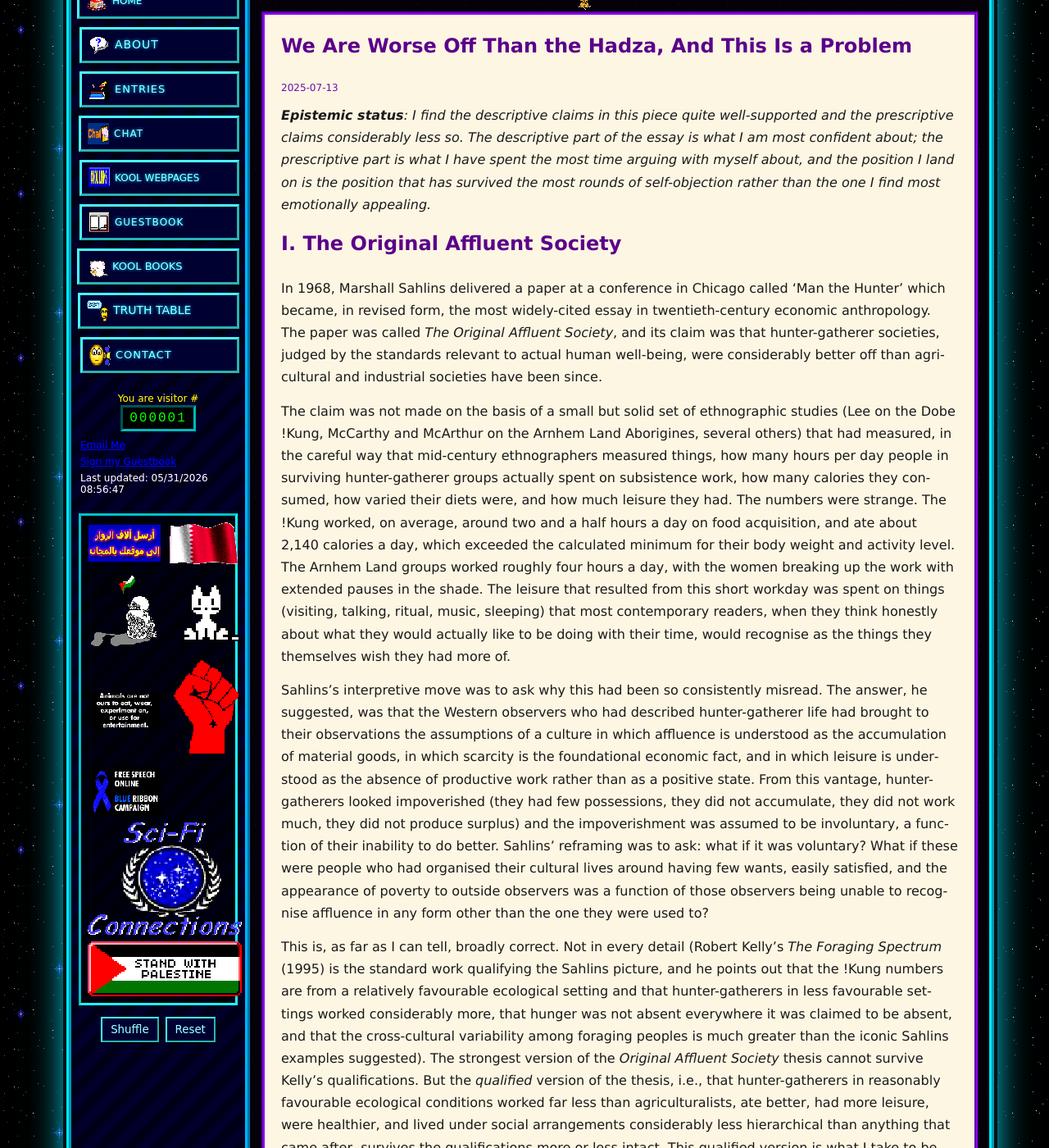
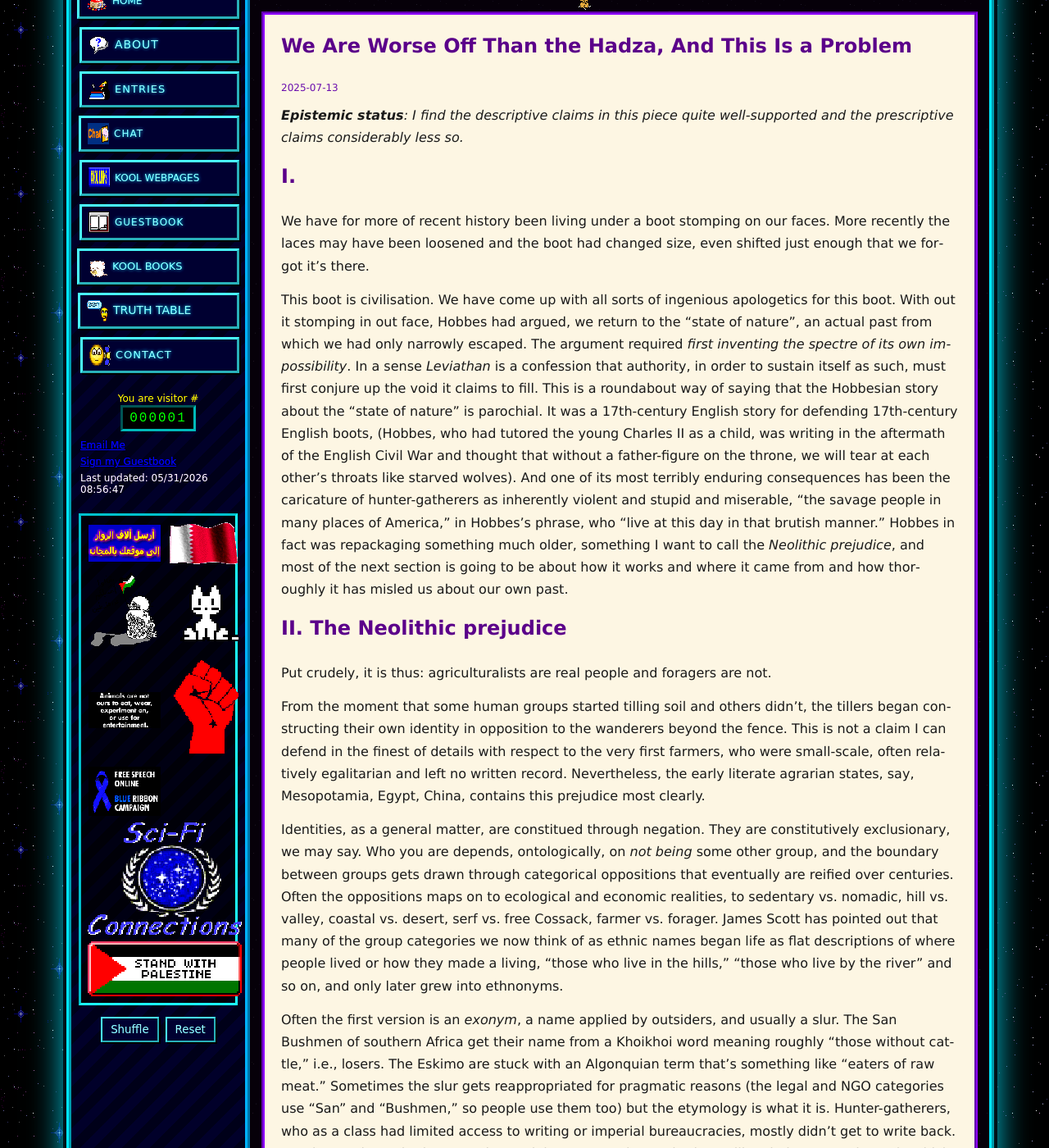
Before and after one commit to Catofminerva/Catofminerva.github.io, a Jekyll site: the page built from _posts/2025-07-13-primitivism.md, in a window 1280 px wide and 1400 px high, scrolled down 201 px. Shown: the whole window at 82% size. Built offline with Jekyll 4.4.1, drawn with Linux system fonts in a browser that asks for light colours; comment, search, counter and statistics services are not loaded; some of the changed text lies outside the part shown.

Commit message:
Update 2025-07-13-primitivism.md

```diff
--- a/_posts/2025-07-13-primitivism.md
+++ b/_posts/2025-07-13-primitivism.md
@@ -5,19 +5,41 @@
 ---
 
 
-***Epistemic status**: I find the descriptive claims in this piece quite well-supported and the prescriptive claims considerably less so. The descriptive part of the essay is what I am most confident about; the prescriptive part is what I have spent the most time arguing with myself about, and the position I land on is the position that has survived the most rounds of self-objection rather than the one I find most emotionally appealing.*
+***Epistemic status**: I find the descriptive claims in this piece quite well-supported and the prescriptive claims considerably less so.*
 
-## I. The Original Affluent Society
+## I.
 
-In 1968, Marshall Sahlins delivered a paper at a conference in Chicago called ‘Man the Hunter’ which became, in revised form, the most widely-cited essay in twentieth-century economic anthropology. The paper was called *The Original Affluent Society*, and its claim was that hunter-gatherer societies, judged by the standards relevant to actual human well-being, were considerably better off than agricultural and industrial societies have been since.
+We have for more of recent history been living under a boot stomping on our faces. More recently the laces may have been loosened and the boot had changed size, even shifted just enough that we forgot it's there.
 
-The claim was not made on the basis of a small but solid set of ethnographic studies (Lee on the Dobe !Kung, McCarthy and McArthur on the Arnhem Land Aborigines, several others) that had measured, in the careful way that mid-century ethnographers measured things, how many hours per day people in surviving hunter-gatherer groups actually spent on subsistence work, how many calories they consumed, how varied their diets were, and how much leisure they had. The numbers were strange. The !Kung worked, on average, around two and a half hours a day on food acquisition, and ate about 2,140 calories a day, which exceeded the calculated minimum for their body weight and activity level. The Arnhem Land groups worked roughly four hours a day, with the women breaking up the work with extended pauses in the shade. The leisure that resulted from this short workday was spent on things (visiting, talking, ritual, music, sleeping) that most contemporary readers, when they think honestly about what they would actually like to be doing with their time, would recognise as the things they themselves wish they had more of.
+This boot is civilisation. We have come up with all sorts of ingenious apologetics for this boot. With out it stomping in out face, Hobbes had argued, we return to the "state of nature", an actual past from which we had only narrowly escaped. The argument required *first inventing the spectre of its own impossibility*. In a sense *Leviathan* is a confession that authority, in order to sustain itself as such, must first conjure up the void it claims to fill. This is a roundabout way of saying that the Hobbesian story about the "state of nature" is parochial. It was a 17th-century English story for defending 17th-century English boots, (Hobbes, who had tutored the young Charles II as a child, was writing in the aftermath of the English Civil War and thought that without a father-figure on the throne, we will tear at each other's throats like starved wolves). And one of its most terribly enduring consequences has been the caricature of hunter-gatherers as inherently violent and stupid and miserable, "the savage people in many places of America," in Hobbes's phrase, who "live at this day in that brutish manner." Hobbes in fact was repackaging something much older, something I want to call the *Neolithic prejudice*, and most of the next section is going to be about how it works and where it came from and how thoroughly it has misled us about our own past.
 
-Sahlins's interpretive move was to ask why this had been so consistently misread. The answer, he suggested, was that the Western observers who had described hunter-gatherer life had brought to their observations the assumptions of a culture in which affluence is understood as the accumulation of material goods, in which scarcity is the foundational economic fact, and in which leisure is understood as the absence of productive work rather than as a positive state. From this vantage, hunter-gatherers looked impoverished (they had few possessions, they did not accumulate, they did not work much, they did not produce surplus) and the impoverishment was assumed to be involuntary, a function of their inability to do better. Sahlins’ reframing was to ask: what if it was voluntary? What if these were people who had organised their cultural lives around having few wants, easily satisfied, and the appearance of poverty to outside observers was a function of those observers being unable to recognise affluence in any form other than the one they were used to?
+## II. The Neolithic prejudice
+
+Put crudely, it is thus: agriculturalists are real people and foragers are not.
+
+From the moment that some human groups started tilling soil and others didn't, the tillers began constructing their own identity in opposition to the wanderers beyond the fence. This is not a claim I can defend in the finest of details with respect to the very first farmers, who were small-scale, often relatively egalitarian and left no written record. Nevertheless, the early literate agrarian states, say, Mesopotamia, Egypt, China, contains this prejudice most clearly.
+
+Identities, as a general matter, are constitued through negation. They are constitutively exclusionary, we may say. Who you are depends, ontologically, on *not being* some other group, and the boundary between groups gets drawn through categorical oppositions that eventually are reified over centuries. Often the oppositions maps on to ecological and economic realities, to sedentary vs. nomadic, hill vs. valley, coastal vs. desert, serf vs. free Cossack, farmer vs. forager. James Scott has pointed out that many of the group categories we now think of as ethnic names began life as flat descriptions of where people lived or how they made a living, "those who live in the hills," "those who live by the river" and so on, and only later grew into ethnonyms.
+
+Often the first version is an *exonym*, a name applied by outsiders, and usually a slur. The San Bushmen of southern Africa get their name from a Khoikhoi word meaning roughly "those without cattle," i.e., losers. The Eskimo are stuck with an Algonquian term that's something like "eaters of raw meat." Sometimes the slur gets reappropriated for pragmatic reasons (the legal and NGO categories use "San" and "Bushmen," so people use them too) but the etymology is what it is. Hunter-gatherers, who as a class had limited access to writing or imperial bureaucracies, mostly didn't get to write back. So what we have, in the textual record, is a more or less unbroken millennia-long monologue in which settled people describe foraging people as savages.
+
+Therefore: the Mesopotamians called the highland Gutians and Lullu animals. The *Epic of Gilgamesh* gives us Enkidu, the wild man from the steppe, who lives among animals and drinks at watering holes and doesn't know what clothes are, until a temple prostitute "civilises" him into the superior ways of Uruk. The Western Zhou and subsequent Chinese dynasties lumped their non-sedentary neighbours into the *Four Barbarians* i.e., peripheral peoples who didn't follow the rites and spoke unintelligible languages and were, by definition, lesser.
+
+The Neolithic prejudice, in other words, is what it feels like from the inside to be a settled person looking at a non-settled one from one frame of reference. The forager's mobility is therefore rootlessness. The forager's leisure is laziness. The forager's lack of accumulation is poverty. The forager's adaptability is ignorance. And finally the Neolithic farmer, who is in fact working *much harder* than his hunter-gatherer neighbour, can only justify his own toil by reframing the hunter-gatherer's easier life as a deficiency. He is not lazy; the forager is. He is not impoverished; the forager is. He is not unfree; the forager is.
+
+This is an extraordinary feat of psychological projection and the engine of about four thousand years of subsequent historical bad behaviour.
+
+## III. The Original Affluent Society
+
+In 1968, Marshall Sahlins delivered a paper at a conference in Chicago called ‘Man the Hunter’ which became in one form or the other the most widely-cited essay in twentieth-century economic anthropology. The paper was called *The Original Affluent Society* and claimed that hunter-gatherer societies, judged by the standards relevant to actual human well-being, were considerably better off than agricultural and industrial societies have been since.
+
+The claim was backed up by a small but solid set of ethnographic studies (Lee on the Dobe !Kung, McCarthy and McArthur on the Arnhem Land Aborigines, several others) that had measured, in the careful way that mid-century ethnographers measured things, how many hours per day people in surviving hunter-gatherer groups actually spent on subsistence work, how many calories they consumed, how varied their diets were, and how much leisure they had. The numbers were strange. The !Kung worked, on average, around two and a half hours a day on food acquisition, and ate about 2,140 calories a day, which exceeded the calculated minimum for their body weight and activity level. The Arnhem Land groups worked roughly four hours a day, with the women breaking up the work with extended pauses in the shade. “Foragers,” Sahlins quipped, “keep bankers’ hours", because their production was driven by immediate needs rather than an endless pursuit of surplus. The leisure that resulted from this short workday was spent on things (visiting, talking, ritual, music, sleeping) that most contemporary readers, when they think honestly about what they would actually like to be doing with their time, would recognise as the things they themselves wish they had more of.
+
+Sahlins's interpretive move was to ask why this had been so consistently misread, why is the standard narrative that hunter-gatherer socities lived miserable lives and that the story of the humanity is one of cumulative progress. He suggested that Western observers who had described hunter-gatherer life had brought to their observations the assumptions of a culture in which affluence is understood as the accumulation of material goods, in which scarcity is the foundational economic fact, and in which leisure is understood as the absence of productive work rather than as a positive state. From this specific cultural/historically conditioned frame of reference, hunter-gatherers  appear impoverished (since they had few possessions, they did not accumulate, they did not work much, they did not produce surplus) and the impoverishment was assumed to be involuntary, a function of their inability to do better. Sahlins asked, what if what if these were people who had organised their cultural lives around having few wants, easily satisfied, and the appearance of poverty to outside observers was a function of those observers being unable to recognise affluence in any form other than the one they were used to?
 
 This is, as far as I can tell, broadly correct. Not in every detail (Robert Kelly's *The Foraging Spectrum* (1995) is the standard work qualifying the Sahlins picture, and he points out that the !Kung numbers are from a relatively favourable ecological setting and that hunter-gatherers in less favourable settings worked considerably more, that hunger was not absent everywhere it was claimed to be absent, and that the cross-cultural variability among foraging peoples is much greater than the iconic Sahlins examples suggested). The strongest version of the *Original Affluent Society* thesis cannot survive Kelly's qualifications. But the *qualified* version of the thesis, i.e., that hunter-gatherers in reasonably favourable ecological conditions worked far less than agriculturalists, ate better, had more leisure, were healthier, and lived under social arrangements considerably less hierarchical than anything that came after, survives the qualifications more or less intact. This qualified version is what I take to be true, and it is enough to do the philosophical work I want it to do.
 
-## II. The Paleopathological Record
+## III. The Paleopathological Record
 
 The Sahlins case is contingent, in part, on ethnographic data from contemporary or recently-contacted foraging peoples. This is open to the objection that contemporary foragers are not representative of pre-agricultural humans, that they have been displaced into marginal lands, have had centuries of contact with state societies, and may have adapted in ways that obscure what life was actually like before agriculture. The objection has merit. It is met, however, by an entirely separate body of evidence: the bones.
 
```
Also changed, not shown: other parts of _posts/2025-07-13-primitivism.md (+4 -4 lines).
